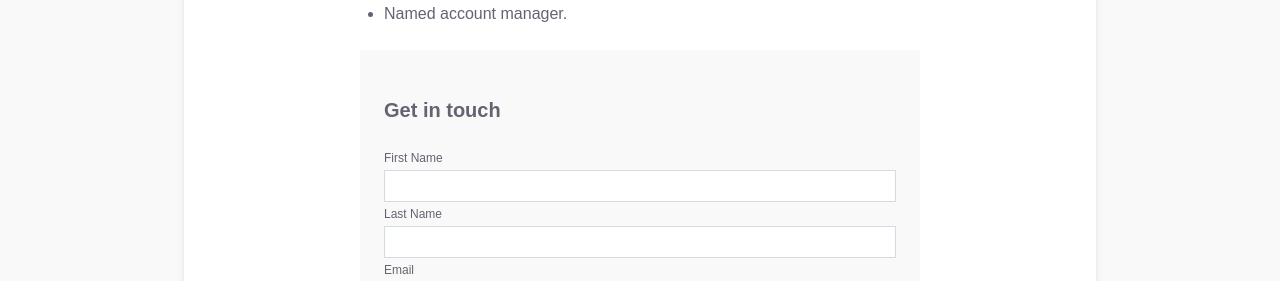
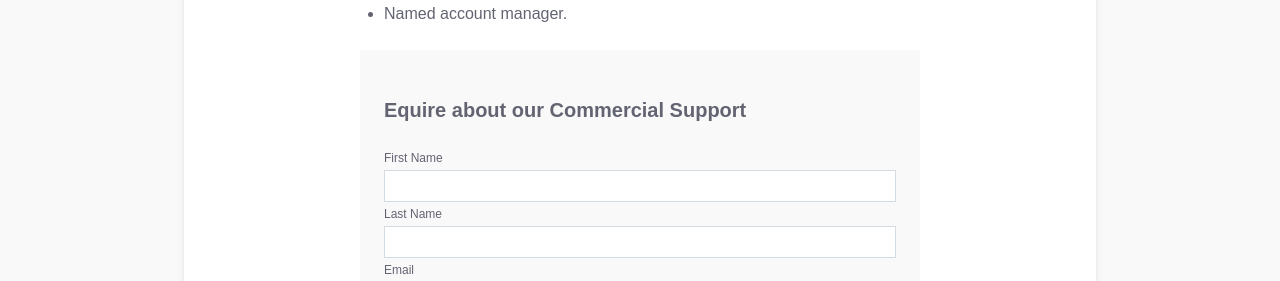
Before and after one commit to sandboxorg/geteventstore.com, a Jekyll site: the page built from support/index.html, in a window 1280 px wide. Shown: the part 969-1250 px from the top of the page. Built offline with Jekyll 4.4.1, drawn with Linux system fonts in a browser that asks for light colours; nearby versions of some CDN libraries; Markdown is read by kramdown in place of the engine named in the settings.

Commit message:
Changed support contact form header

```diff
--- a/support/index.html
+++ b/support/index.html
@@ -54,7 +54,7 @@ title: "Support"
                 }
             </style>
             <form action="https://www.salesforce.com/servlet/servlet.WebToLead?encoding=UTF-8" method="POST" class="sf-form">
-                <h2>Get in touch</h2>
+                <h2>Equire about our Commercial Support</h2>
                 <input type=hidden name="oid" value="00Dw0000000mEn1">
                 <input type=hidden name="retURL" value="http://geteventstore.com">
                 <label for="first_name">First Name</label>
```
